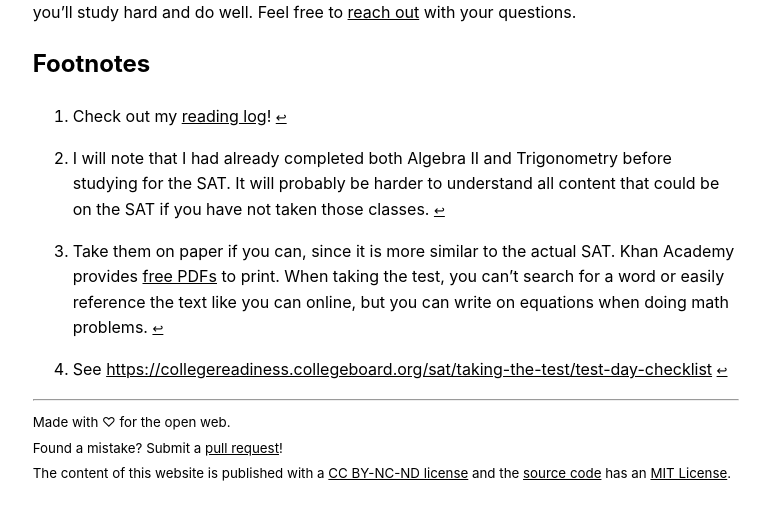
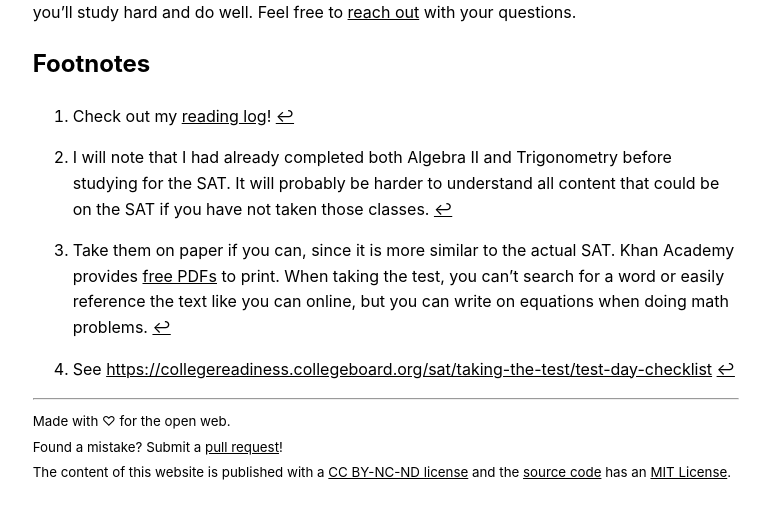
Before and after one commit to JonathanBuchh/buchh.org, a Jekyll site: the page built from _posts/2022-01-05-sat.md, in a window 1280 px wide. Shown: the part 3425-3932 px from the top of the page, without its empty margins (254-1024 px from the left). Built offline with Jekyll 4.4.1, drawn with Linux system fonts in a browser that asks for light colours.

Commit message:
Try new method to prevent icons rendering as emoji

```diff
--- a/_includes/head.html
+++ b/_includes/head.html
@@ -26,7 +26,11 @@
     }
     /* prevent iOS from rendering emoji instead of glyph in footnotes */
     .reversefootnote {
-      font-family: monospace;
+      background-clip: text;
+      -webkit-background-clip: text;
+
+      {% comment %} font-family: monospace; {% endcomment %}
+      {% comment %} font-size: 16px; {% endcomment %}
     }
     @media(prefers-color-scheme:dark) {
       body {
```
